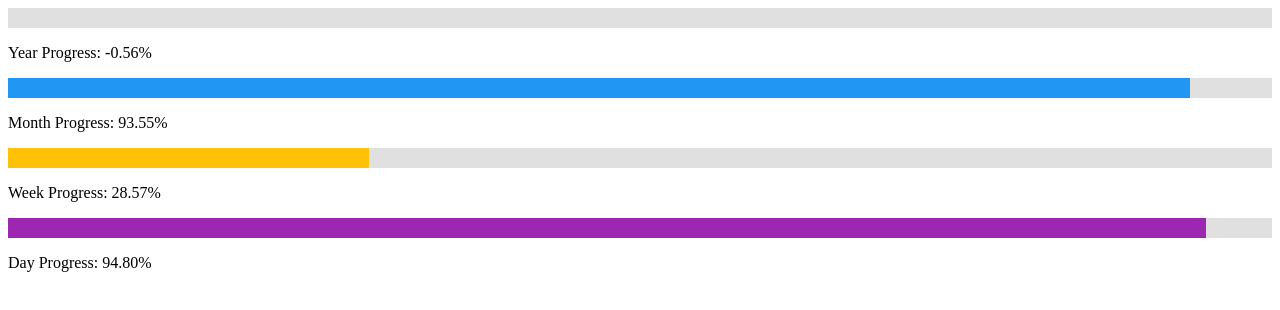
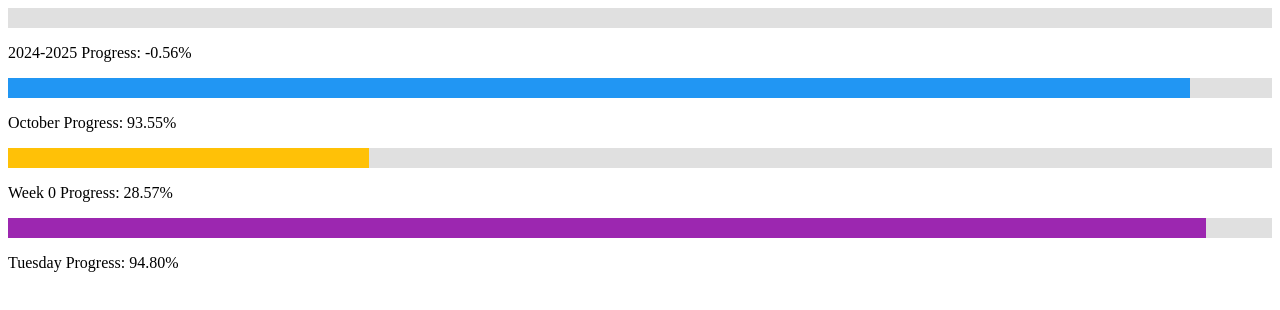
Before and after one commit to phoheart03/notion-progress-tracker, a plain HTML site: page index.html in a window 1280 px wide. Drawn offline with Linux system fonts and the light colour scheme.

Commit message:
Update index.html

```diff
--- a/index.html
+++ b/index.html
@@ -1,22 +1,22 @@
 <div style="width: 100%; background-color: #e0e0e0; margin-bottom: 10px;">
   <div id="yearProgress" style="width: 0%; height: 20px; background-color: #4CAF50;"></div>
 </div>
-<p>Year Progress: <span id="yearText">0%</span></p>
+<p id="yearText">2024-2025 Progress: 0%</p>
 
 <div style="width: 100%; background-color: #e0e0e0; margin-bottom: 10px;">
   <div id="monthProgress" style="width: 0%; height: 20px; background-color: #2196F3;"></div>
 </div>
-<p>Month Progress: <span id="monthText">0%</span></p>
+<p id="monthText">Month Progress: 0%</p>
 
 <div style="width: 100%; background-color: #e0e0e0; margin-bottom: 10px;">
   <div id="weekProgress" style="width: 0%; height: 20px; background-color: #FFC107;"></div>
 </div>
-<p>Week Progress: <span id="weekText">0%</span></p>
+<p id="weekText">Week Progress: 0%</p>
 
 <div style="width: 100%; background-color: #e0e0e0; margin-bottom: 10px;">
   <div id="dayProgress" style="width: 0%; height: 20px; background-color: #9C27B0;"></div>
 </div>
-<p>Day Progress: <span id="dayText">0%</span></p>
+<p id="dayText">Day Progress: 0%</p>
 
 <script>
 
@@ -29,31 +29,32 @@ function updateProgress() {
   const daysPassed = (now - startDate) / (1000 * 60 * 60 * 24);
   const yearProgress = (daysPassed / totalDays) * 100;
 
-  const monthProgress =
-    (now.getDate() /
-      new Date(now.getFullYear(), now.getMonth() + 1, 0).getDate()) *
-    100;
+  const monthNames = ["January", "February", "March", "April", "May", "June",
+    "July", "August", "September", "October", "November", "December"
+  ];
+  const currentMonth = monthNames[now.getMonth()];
+  const monthProgress = (now.getDate() / new Date(now.getFullYear(), now.getMonth() + 1, 0).getDate()) * 100;
 
   const weekStart = new Date(now);
   weekStart.setDate(now.getDate() - now.getDay());
+  const weekNumber = Math.ceil((((now - startDate) / 86400000) + 1) / 7);
   const weekProgress = ((now - weekStart) / (7 * 24 * 60 * 60 * 1000)) * 100;
 
-  const dayProgress =
-    ((now.getHours() * 3600 + now.getMinutes() * 60 + now.getSeconds()) /
-      86400) *
-    100;
+  const dayNames = ["Sunday", "Monday", "Tuesday", "Wednesday", "Thursday", "Friday", "Saturday"];
+  const currentDay = dayNames[now.getDay()];
+  const dayProgress = ((now.getHours() * 3600 + now.getMinutes() * 60 + now.getSeconds()) / 86400) * 100;
 
   document.getElementById("yearProgress").style.width = yearProgress + "%";
-  document.getElementById("yearText").textContent =
-    yearProgress.toFixed(2) + "%";
+  document.getElementById("yearText").textContent = `2024-2025 Progress: ${yearProgress.toFixed(2)}%`;
+
   document.getElementById("monthProgress").style.width = monthProgress + "%";
-  document.getElementById("monthText").textContent =
-    monthProgress.toFixed(2) + "%";
+  document.getElementById("monthText").textContent = `${currentMonth} Progress: ${monthProgress.toFixed(2)}%`;
+
   document.getElementById("weekProgress").style.width = weekProgress + "%";
-  document.getElementById("weekText").textContent =
-    weekProgress.toFixed(2) + "%";
+  document.getElementById("weekText").textContent = `Week ${weekNumber} Progress: ${weekProgress.toFixed(2)}%`;
+
   document.getElementById("dayProgress").style.width = dayProgress + "%";
-  document.getElementById("dayText").textContent = dayProgress.toFixed(2) + "%";
+  document.getElementById("dayText").textContent = `${currentDay} Progress: ${dayProgress.toFixed(2)}%`;
 }
 
 setInterval(updateProgress, 1000);
```
